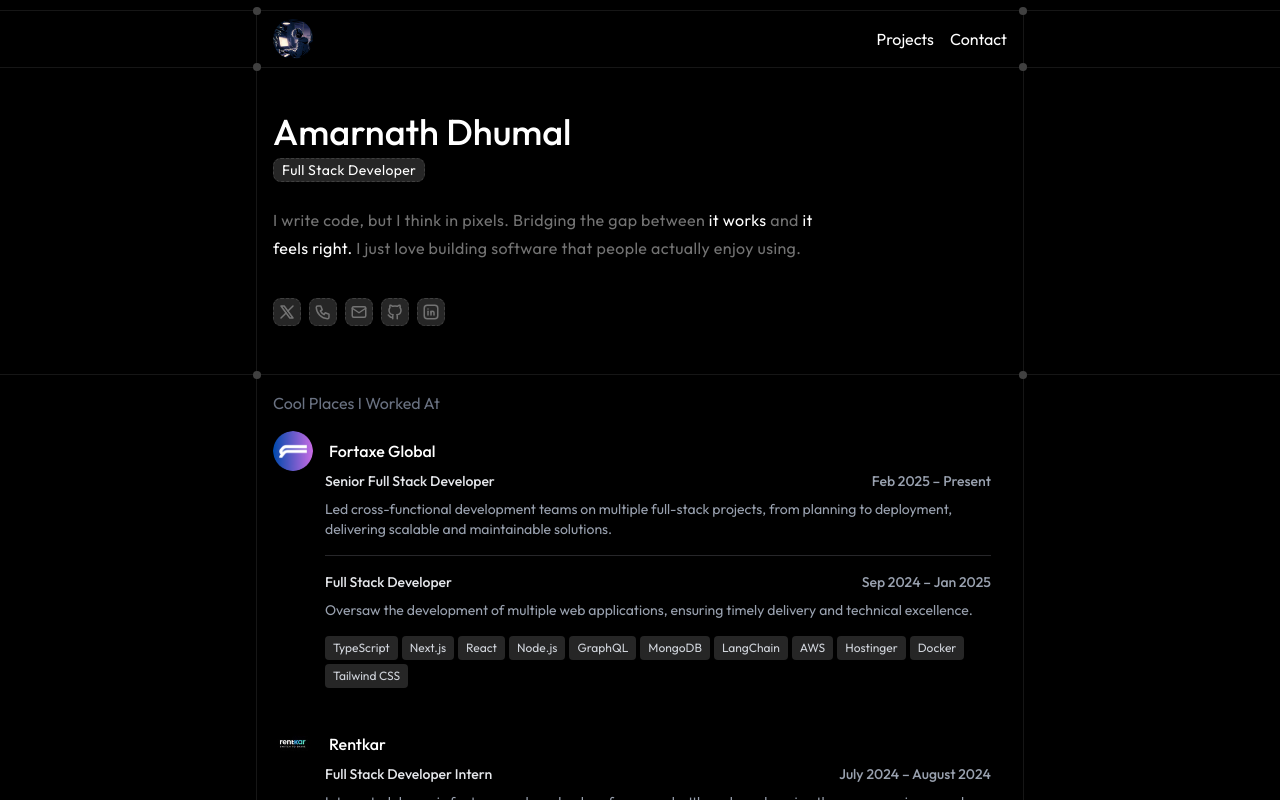
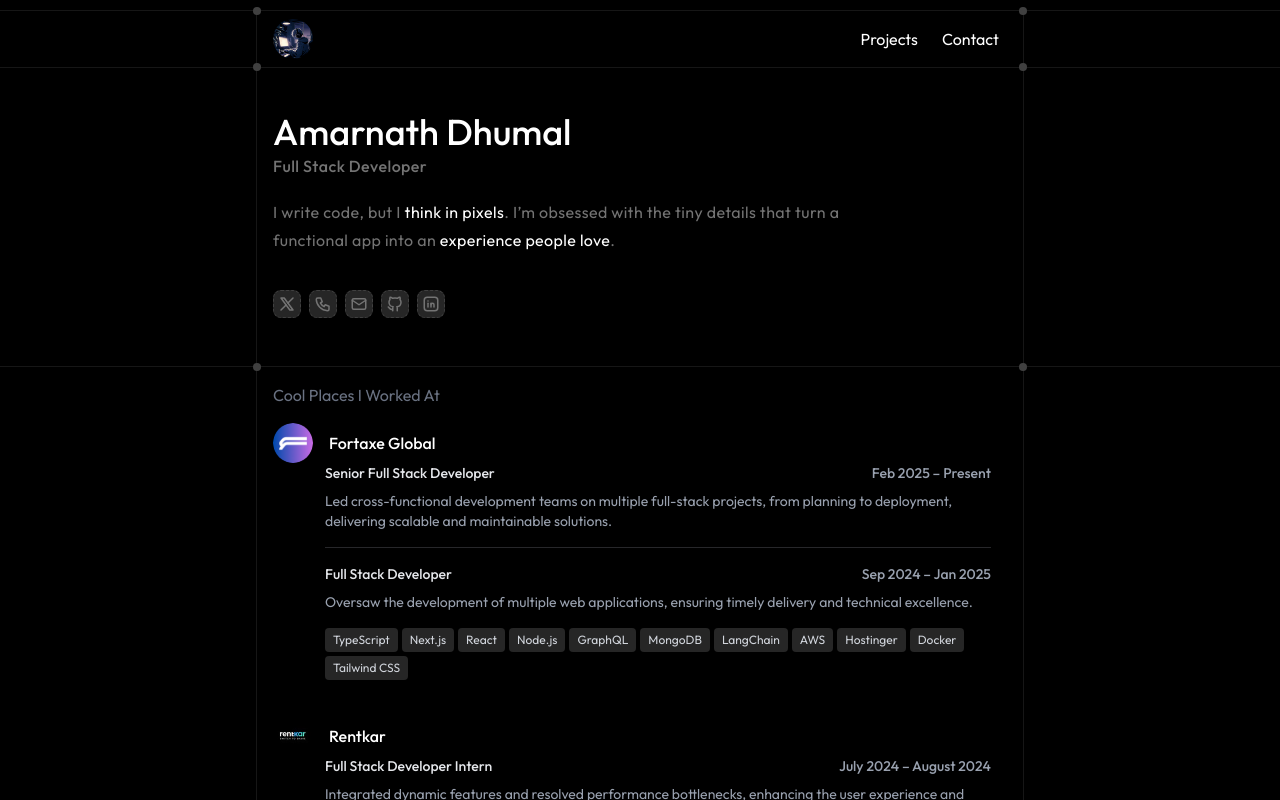
Before and after one commit to amarnath666/Portfolio, a Next.js app: page / in a window 1280 px wide. Shown: the top 800 px of the page. Built offline with nearby package versions, Linux system fonts and the light colour scheme; a web font is replaced by a local one.

Commit message:
refactor: update header and hero components with new styling, text, and icon hover colors

```diff
--- a/app/page.tsx
+++ b/app/page.tsx
@@ -1,4 +1,4 @@
-import Findme from "@/components/Findme";
+
 import Hero from "@/components/hero";
 import Projects from "@/components/Projects";
 import Work from "@/components/Work";
--- a/components/hero.tsx
+++ b/components/hero.tsx
@@ -50,7 +50,7 @@ const Hero = () => {
                       opacity: 1,
                       scale: 1,
                       transition: {
-                        staggerChildren: 0.02,
+                        staggerChildren: 0.03,
 
                       }
                     },
@@ -61,7 +61,7 @@ const Hero = () => {
                       transition: { duration: 0.3 }
                     }
                   }}
-                  className="text-white text-sm leading-none flex border border-dashed px-2 py-1 border-neutral-700 bg-neutral-800 rounded-md tracking-wide "
+                  className="text-text-secondary text-base font-medium leading-none flex  tracking-wide "
                 >
                   {roles[currentRoleIndex].split("").map((char, index) => (
                     <motion.span
@@ -81,11 +81,7 @@ const Hero = () => {
         </div>
         <div className="flex flex-col  pt-6">
           <p className="text-text-secondary text-base/7 tracking-wide max-w-xl">
-            I write code, but I think in pixels. Bridging the gap between
-            <span className="text-white">{" "}it works{" "}</span>
-            and
-            <span className="text-white">{" "}it feels right.{" "}</span>
-            I just love building software that people actually enjoy using.
+            I write code, but I <span className="text-white">think in pixels</span>. I’m obsessed with the tiny details that turn a functional app into an <span className="text-white">experience people love</span>.
           </p>
 
 
@@ -108,29 +104,29 @@ const Hero = () => {
         <div className="flex flex-row gap-2 pt-9">
           <SocialLink
             href="https://x.com/AmarnathDhumal"
-            icon={<IconBrandX size={28} className="border border-dashed border-neutral-700 bg-neutral-800 rounded-md text-text-secondary p-1 hover:bg-neutral-700 " />}
+            icon={<IconBrandX size={28} className="border border-dashed border-neutral-700 bg-neutral-800 rounded-md text-text-secondary p-1 hover:bg-neutral-900 " />}
             label="Twitter"
             newTab
           />
           <SocialLink
             href="tel:+918367260182"
-            icon={<IconPhone size={28} className="border border-dashed border-neutral-700 bg-neutral-800 rounded-md text-text-secondary p-1 hover:bg-neutral-700 " />}
+            icon={<IconPhone size={28} className="border border-dashed border-neutral-700 bg-neutral-800 rounded-md text-text-secondary p-1 hover:bg-neutral-900 " />}
             label="Call"
           />
           <SocialLink
             href="mailto:amarnathdhumal2001@gmail.com"
-            icon={<IconMail size={28} className="border border-dashed border-neutral-700 bg-neutral-800 rounded-md text-text-secondary p-1 hover:bg-neutral-700 " />}
+            icon={<IconMail size={28} className="border border-dashed border-neutral-700 bg-neutral-800 rounded-md text-text-secondary p-1 hover:bg-neutral-900 " />}
             label="Mail"
           />
           <SocialLink
             href="https://github.com/amarnath666"
-            icon={<IconBrandGithub size={28} className="border border-dashed border-neutral-700 bg-neutral-800 rounded-md text-text-secondary p-1 hover:bg-neutral-700 " />}
+            icon={<IconBrandGithub size={28} className="border border-dashed border-neutral-700 bg-neutral-800 rounded-md text-text-secondary p-1 hover:bg-neutral-900 " />}
             label="GitHub"
             newTab
           />
           <SocialLink
             href="https://linkedin.com/in/amarnath-dhumal"
-            icon={<IconBrandLinkedin size={28} className="border border-dashed border-neutral-700 bg-neutral-800 rounded-md text-text-secondary p-1 hover:bg-neutral-700 " />}
+            icon={<IconBrandLinkedin size={28} className="border border-dashed border-neutral-700 bg-neutral-800 rounded-md text-text-secondary p-1 hover:bg-neutral-900 " />}
             label="LinkedIn"
             newTab
           />
--- a/components/ui/header.tsx
+++ b/components/ui/header.tsx
@@ -1,8 +1,26 @@
+"use client"
+
 import ViewArea from "./view-area"
 import Image from "next/image"
 import Link from "next/link"
+import { motion } from "motion/react";
+import { useState } from "react";
+
+interface NavItem {
+    name: string;
+    href: string;
+}
+
+const navItems: NavItem[] = [
+    { name: "Projects", href: "#projects" },
+    { name: "Contact", href: "#contact" },
+]
+
+
 
 const Header = () => {
+    const [hovered, setHovered] = useState<string | null>(null);
+
     return (
         <div className="fixed top-0 left-0 right-0 z-50 backdrop-blur-sm pt-[10px]">
             <ViewArea className="px-4 py-2">
@@ -18,19 +36,35 @@ const Header = () => {
                             priority
                         />
                     </div>
-                    <div className="flex flex-row gap-4">
+                    <div
+                        onMouseLeave={() => setHovered(null)}
+                        className="flex flex-row gap-2">
+                        {navItems.map((item) => (
+                            <Link
+                                key={item.name}
+                                href={item.href}
+                                className="relative px-2 py-1 text-base text-white tracking-normal transition-colors"
+                                onMouseEnter={() => setHovered(item.name)}
 
-                        <Link href="#projects" className="text-base text-white tracking-normal">
-
-                            Projects
-                        </Link>
-                        <Link href="mailto:amarnathdhumal2001@gmail.com" className="text-base text-white tracking-normal">
-                            Contact
-                        </Link>
+                            >
+                                {hovered === item.name && (
+                                    <motion.span
+                                        layoutId="nav-item-hover"
+                                        className="absolute inset-0 bg-neutral-900 rounded-md -z-10"
+                                        transition={{
+                                            type: "spring",
+                                            stiffness: 350,
+                                            damping: 25,
+                                        }}
+                                    />
+                                )}
+                                {item.name}
+                            </Link>
+                        ))}
                     </div>
                 </div>
-            </ViewArea>
-        </div>
+            </ViewArea >
+        </div >
     )
 }
 
```
